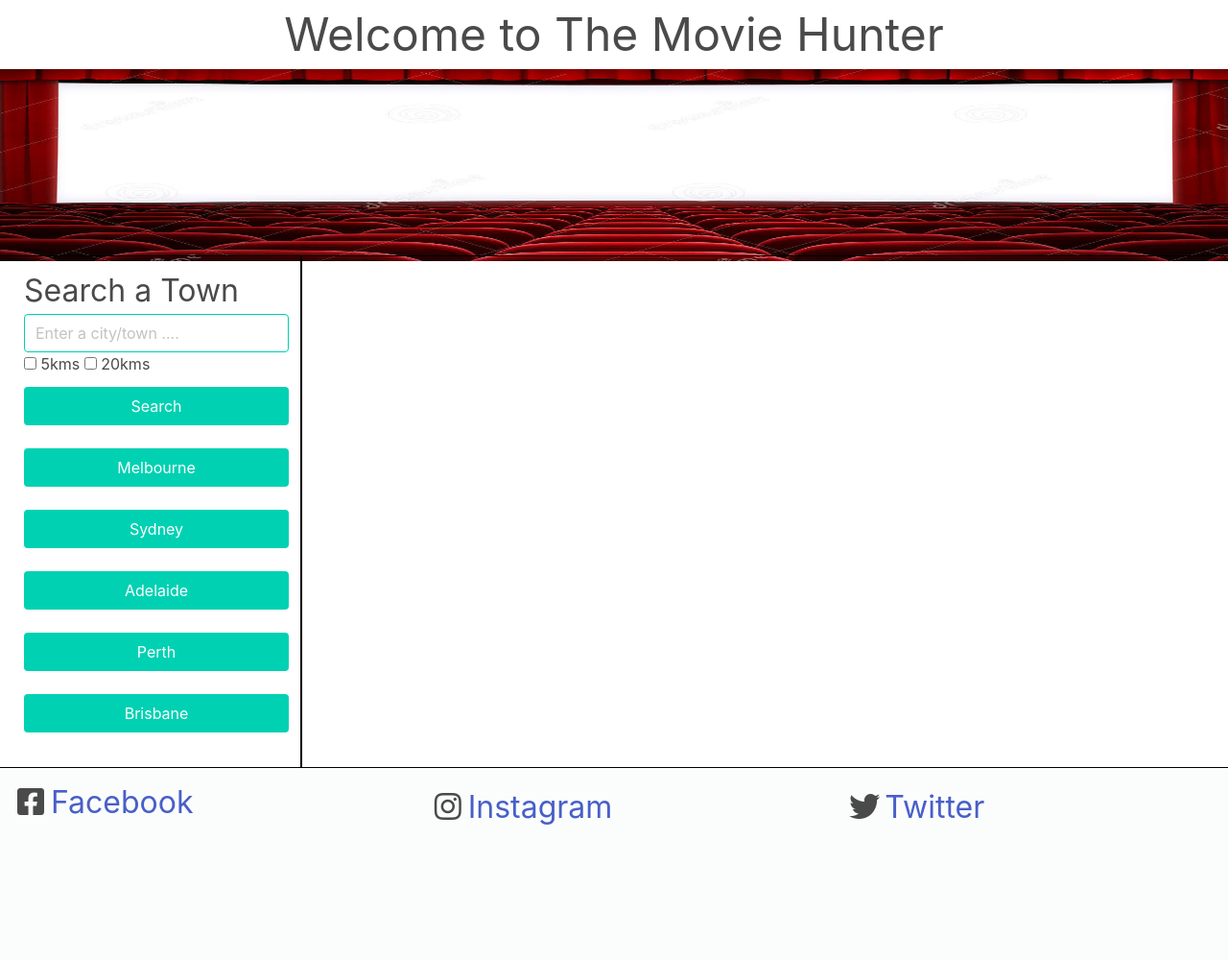
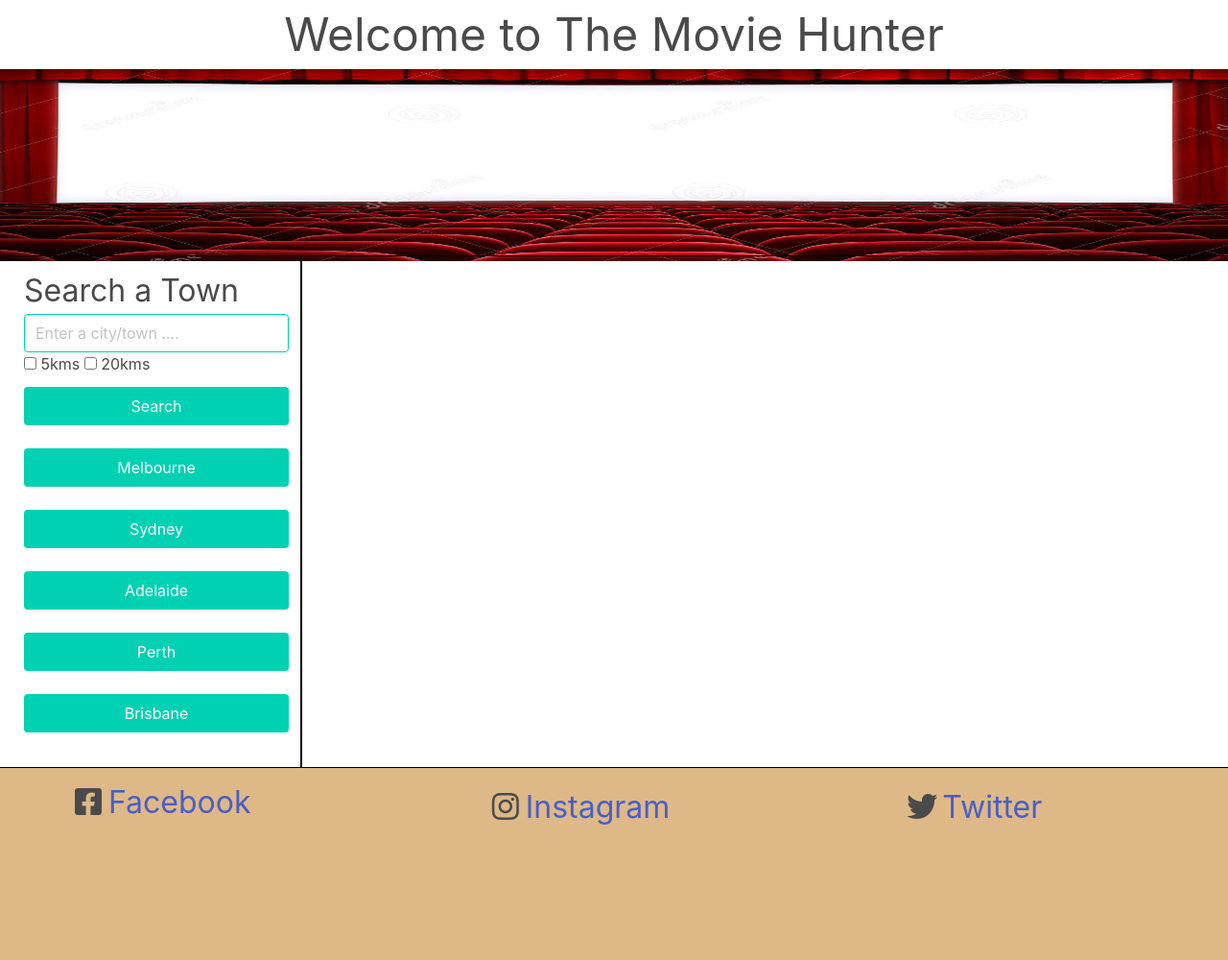
Before and after one commit to hmughal71/Movie-Hunter, a plain HTML site: page index.html in a window 1280 px wide. Shown: the whole page at 96% size. Drawn offline with nearby package versions, Linux system fonts and the light colour scheme.

Commit message:
changed colour of the footer

```diff
--- a/index.html
+++ b/index.html
@@ -38,7 +38,7 @@
       }
 
       #footer {
-        background-color: rgb(251, 253, 253);
+        background-color: burlywood;
         height: 200px;
       }
 
@@ -140,7 +140,7 @@
           }
 
           .icon {
-              margin-left: 20px;
+              margin-left: 5rem;
               margin-top: 1rem;
               font-size: 2rem;
           }
```
